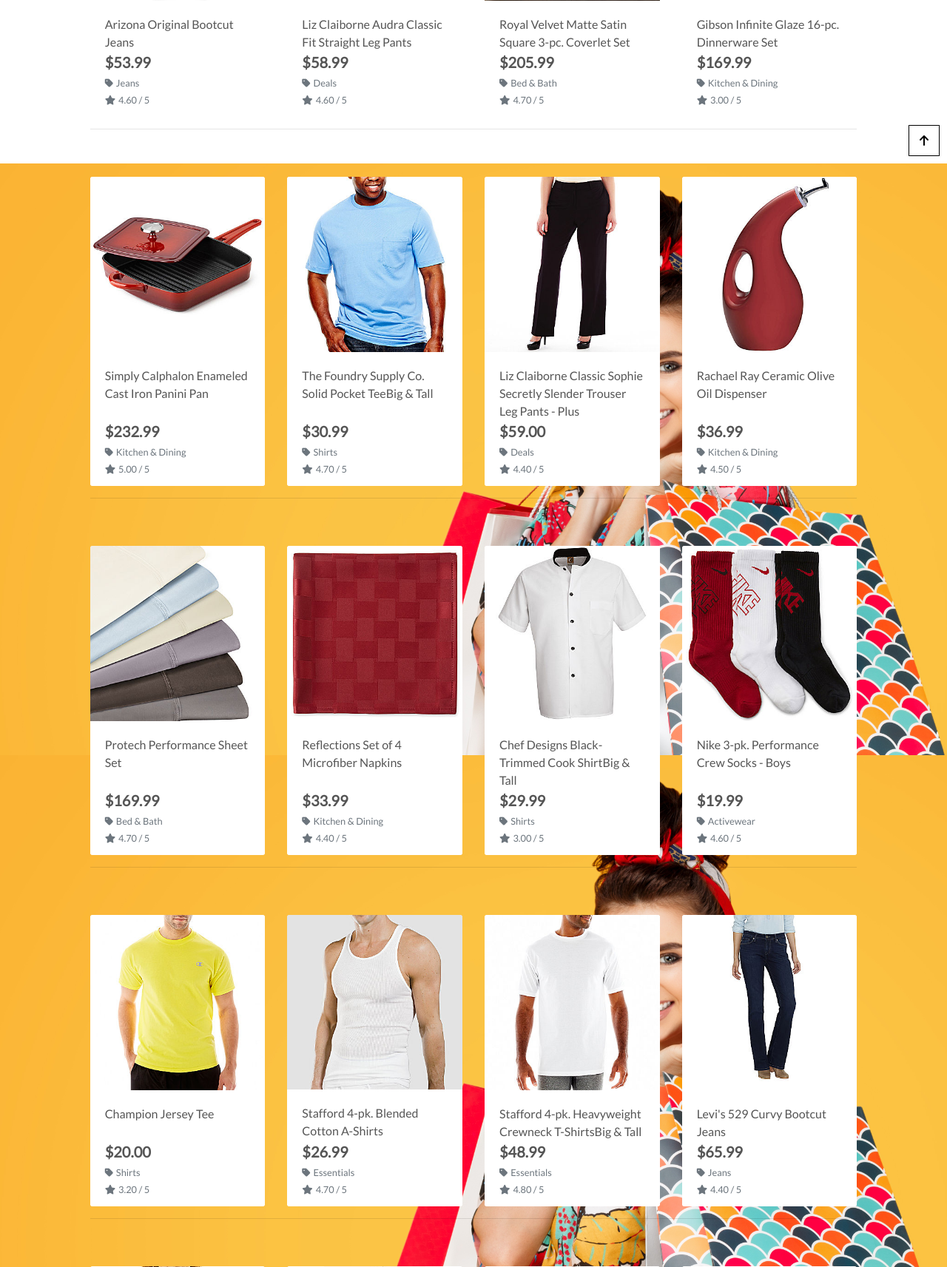
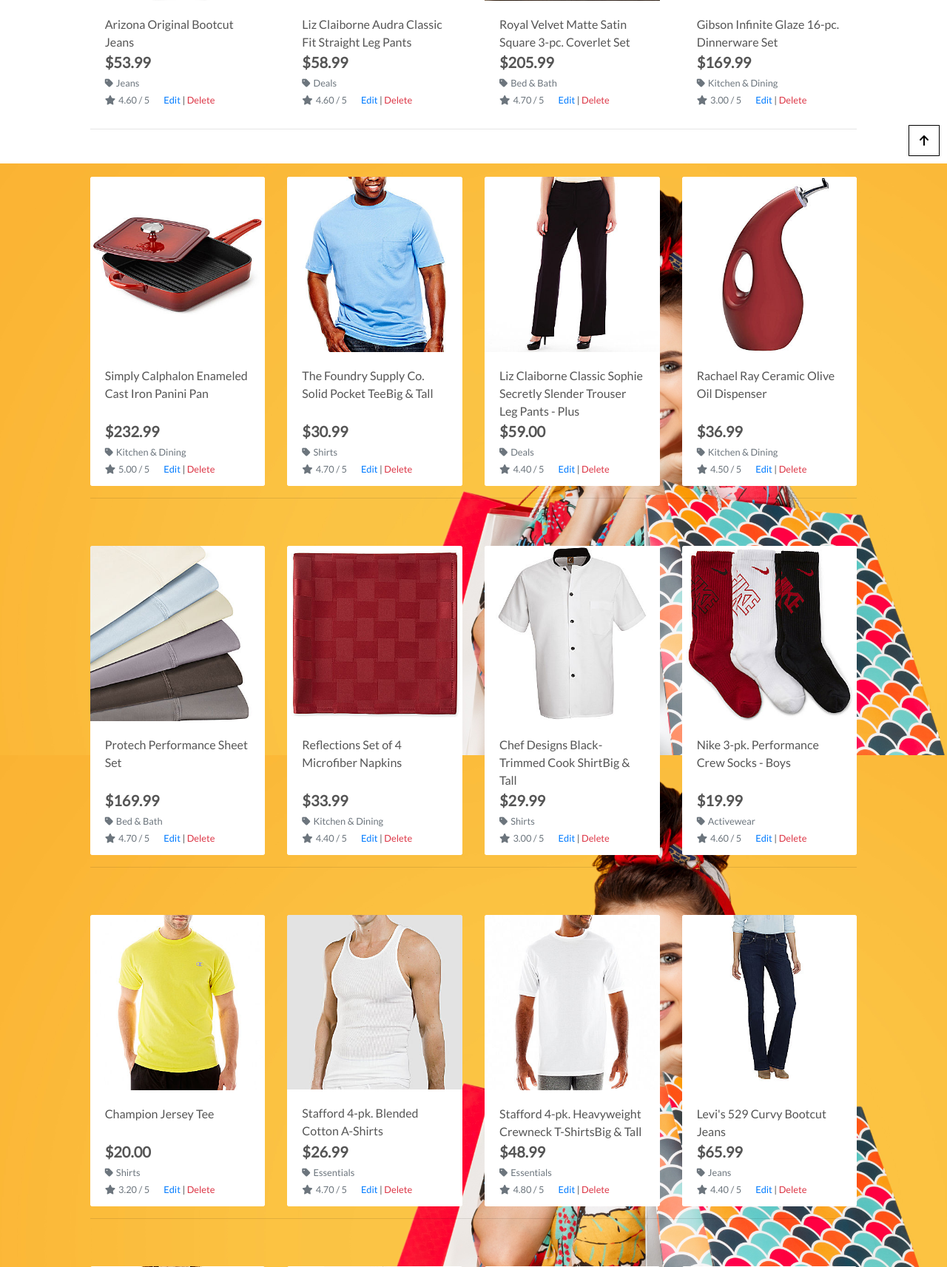
Before and after one commit to natalie-kate/boutique-ado, a Django app: page /products/ in a window 1280 px wide. Shown: the part 579-2292 px from the top of the page at 74% size. Run offline with Django 3.2, Linux system fonts and the light colour scheme; the visitor is signed in with stand-in values (Sample User, id 1); data comes from the database, SQL or seed files in the repository; some libraries are stand-ins or nearby versions.

Commit message:
Add if logic for edit and delete links

```diff
--- a/products/templates/products/products.html
+++ b/products/templates/products/products.html
@@ -82,6 +82,12 @@
                                         {% else %}
                                             <small class="text-muted">No Rating</small>
                                         {% endif %}
+                                        {% if request.user.is_superuser %}
+                                            <small class="ml-3">
+                                                <a href="{% url 'edit_product' product.id %}">Edit</a> |
+                                                <a class="text-danger" href="{% url 'delete_product' product.id %}">Delete</a>
+                                            </small>
+                                        {% endif %}
                                     </div>
                                 </div>
                             </div>
```
